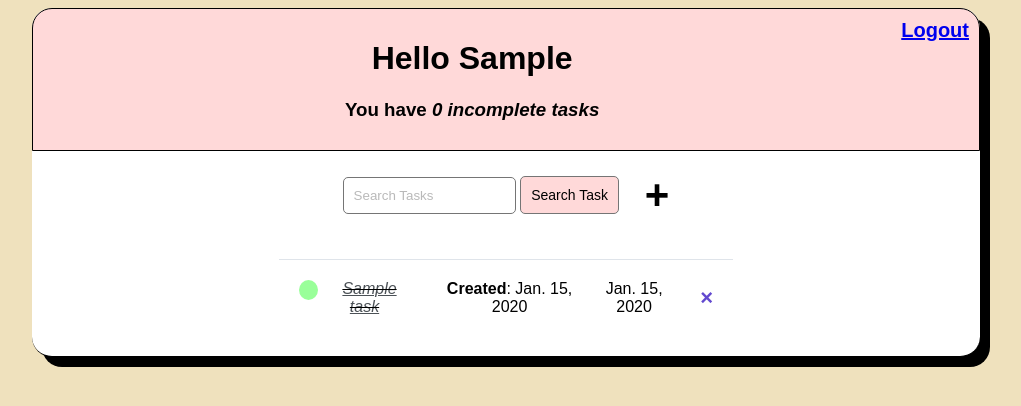
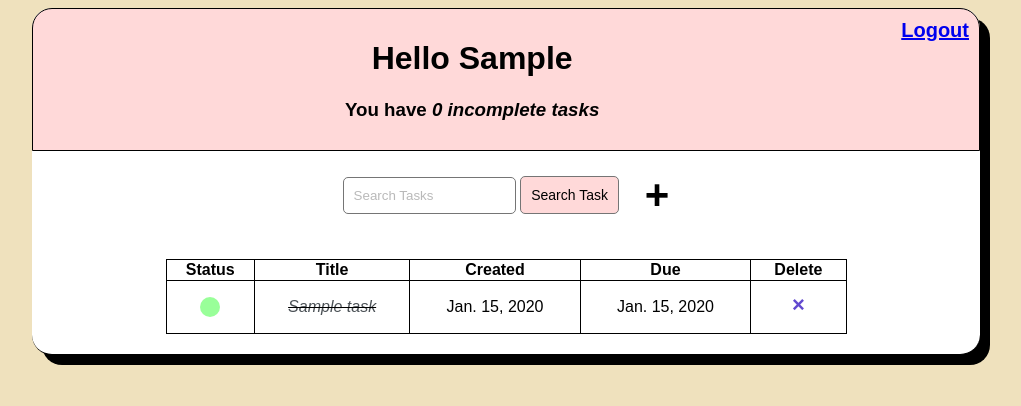
Before and after one commit to phant0mthief1417/website, a Django app: page /todo/ in a window 1280 px wide. Shown: the top 406 px of the page, without its empty margins (134-1155 px from the left). Run offline with Django 4.2, Linux system fonts and the light colour scheme; a user stored in the database is signed in; tables that the repository leaves empty hold one stand-in row (values such as "Sample post").

Commit message:
added table view to make is more visually pleasing

```diff
--- a/mainsite/templates/mainsite/task_form.html
+++ b/mainsite/templates/mainsite/task_form.html
@@ -6,7 +6,7 @@
     <a href="{% url 'task' %}">&#8592; Back</a>
 </div>
 
-<div class="card-body">
+<div class="card-body" style="margin-left: 25%;margin-right: 0%; width: 100%;">
     <form action="" method="post">
         {% csrf_token %}
         {{ form.as_p }}
--- a/mainsite/templates/mainsite/task_list.html
+++ b/mainsite/templates/mainsite/task_list.html
@@ -24,30 +24,43 @@
 
 <div class="card-body" style="text-align: center;">
     <div class="task-items-wrapper">
+        <table>
             {% for tasks in task %}
-        <div class="task-wrapper">
+            {% if forloop.first %}
+            <tr>
+                <th>Status</th>
+                <th>Title</th>
+                <th>Created</th>
+                <th>Due</th>
+                <th>Delete</th>
+            </tr>
+            {%endif%}
+            <tr>
+                <td>
                     {% if tasks.complete %}
-            <div class="task-title">
                     <div class="task-complete-icon"></div>
-                <i><s><a href="{% url 'update' tasks.id%}">{{ tasks }}</a></s></i>
-            </div>
-            <div><b>Created</b>: {{tasks.created}}</div>
+                    {% else %}
+                    <div class="task-incomplete-icon"></div>
+                    {% endif %}
+                </td>
+                {% if tasks.complete %}
+                <td><i><s><a href="{% url 'update' tasks.id%}">{{ tasks }}</a></s></i></td>
+                {% else %}
+                <td><i><a href="{% url 'update' tasks.id%}">{{ tasks }}</a></i></td>
+                {% endif %}
+                <td>
+                    <div>{{tasks.created}}</div>
+                </td>
+                <td>
                     <p>{{tasks.due_date}}</p>
-            <a class="delete-link" href="{% url 'delete' tasks.id %}">&#215;</a>
-            {% else %}
-            <div class="task-title">
-                <div class="task-incomplete-icon"></div>
-                <a href="{% url 'update' tasks.id%}">{{ tasks }}</a>
-            </div>
-            <div><b>Created</b>: {{tasks.created}}</div>
-            <p>{{tasks.due_date}}</p>
-            <a class="delete-link" href="{% url 'delete' tasks.id %}">&#215;</a>
-            {% endif %}
-        </div>
+                </td>
+                <td><a class="delete-link" href="{% url 'delete' tasks.id %}">&#215;</a></td>
+            </tr>
             {% empty %}
             <h3>No items in list</h3>
             <a href="{% url 'create' %}">Add New Item</a>
             {% endfor %}
+        </table>
     </div>
 </div>
 {% endblock content %}
```
Lines whose indentation alone changed are shown as unchanged.
